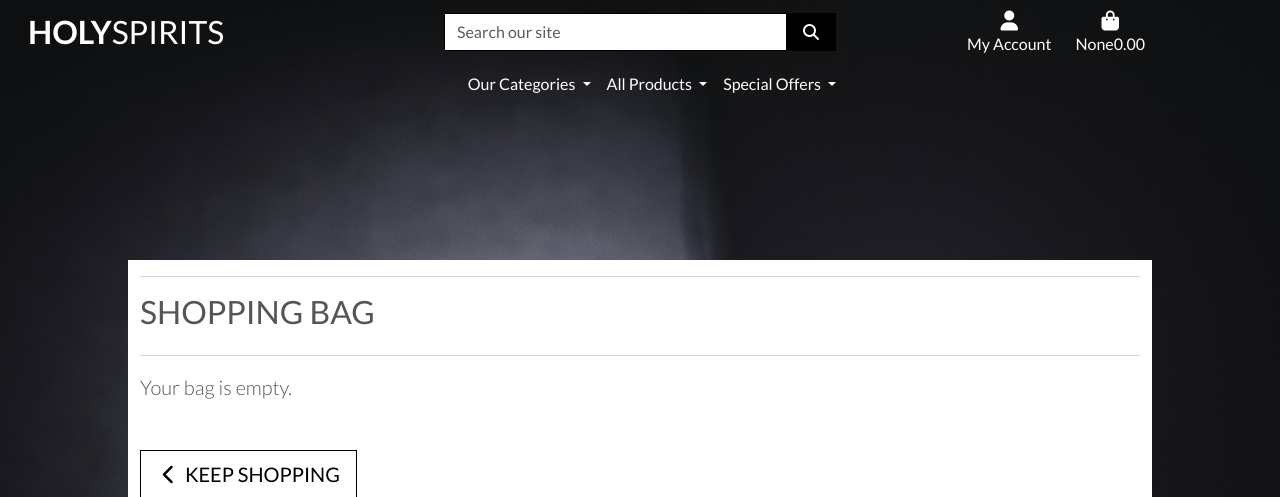
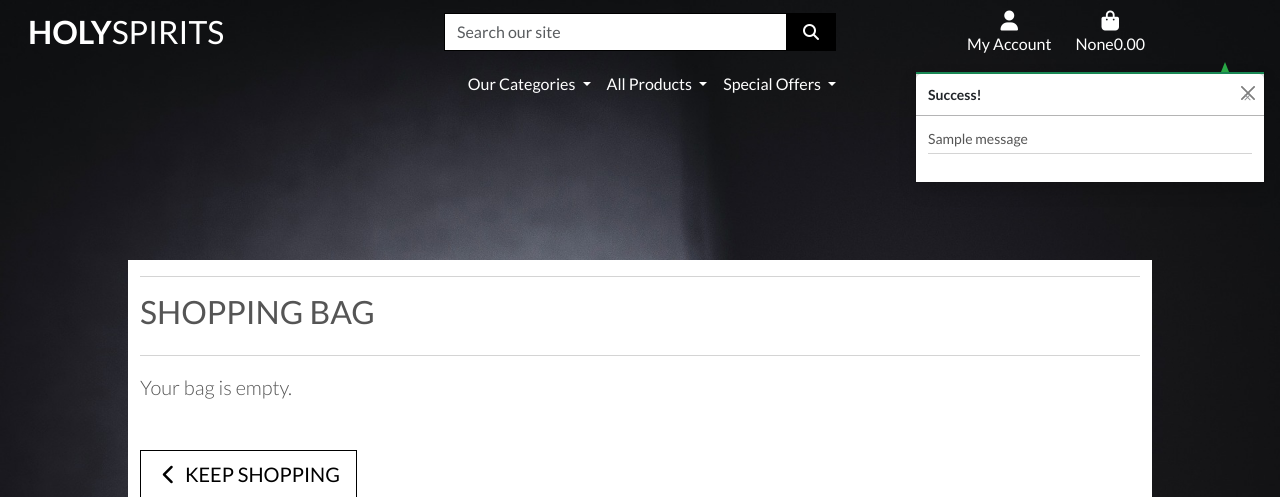
Before and after one commit to troeske/holyspirits, a Django app: page /bag/ in a window 1280 px wide. Shown: the top 497 px of the page. Run offline with Django 5.2, Linux system fonts and the light colour scheme; tables that the repository leaves empty hold one stand-in row (values such as "Sample post"); one stand-in notice (Sample message) is shown; some libraries are stand-ins or nearby versions.

Commit message:
add: show bag in success toast

```diff
--- a/bag/views.py
+++ b/bag/views.py
@@ -1,4 +1,4 @@
-from django.shortcuts import render, redirect, reverse, HttpResponse
+from django.shortcuts import render, redirect, reverse, HttpResponse, get_object_or_404
 from django.contrib import messages
 from products.models import Product
 
@@ -12,7 +12,7 @@ def view_bag(request):
 def add_to_bag(request, item_gtin):
     """ Add a quantity of the specified product to the shopping bag """
 
-    product = Product.objects.get(gtin=item_gtin)
+    product = get_object_or_404(Product, gtin=item_gtin)
 
     quantity = int(request.POST.get('quantity'))
     redirect_url = request.POST.get('redirect_url')
@@ -20,6 +20,7 @@ def add_to_bag(request, item_gtin):
 
     if item_gtin in list(bag.keys()):
         bag[item_gtin] += quantity
+        messages.success(request, f'Added {product.name} to your shopping bag')
     else:
         bag[item_gtin] = quantity
         messages.success(request, f'Added {product.name} to your shopping bag')
@@ -49,6 +50,8 @@ def remove_from_bag(request, item_gtin):
     """ Ajust a quantity of the specified product to the shopping bag """
 
     try:
+        product = get_object_or_404(Product, gtin=item_gtin)
+
         bag = request.session.get('bag', {})
 
         print(bag)
@@ -61,7 +64,6 @@ def remove_from_bag(request, item_gtin):
         return HttpResponse(status=200)
 
     except Exception as e:
-        error_message = f"the following error occurred in remove_from_bag: {e}."
-        print(error_message)
-        print(type(e))
+        error_message = f"Error removing item: {product} | {e}."
+        messages.error(request, error_message)
         return HttpResponse(status=500)
--- a/static/css/base.css
+++ b/static/css/base.css
@@ -131,6 +131,58 @@ body {
     height: 2px;
 }
 
+/* from CSS-tricks.com: https://css-tricks.com/snippets/css/css-triangle/ */
+.arrow-up {
+    width: 0;
+    height: 0;
+    border-left: 4px solid transparent;
+    border-right: 4px solid transparent;
+    border-bottom: 10px solid black;
+    position: absolute;
+    top: -10px;
+    right: 36px;
+}
+
+/* Convenience classes - colors copied from Bootstrap */
+.arrow-primary {
+    border-bottom-color: #007bff !important;
+}
+
+.arrow-secondary {
+    border-bottom-color: #6c757d !important;
+}
+
+.arrow-success {
+    border-bottom-color: #28a745 !important;
+}
+
+.arrow-danger {
+    border-bottom-color: #dc3545 !important;
+}
+
+.arrow-warning {
+    border-bottom-color: #ffc107 !important;
+}
+
+.arrow-info {
+    border-bottom-color: #17a2b8 !important;
+}
+
+.arrow-light {
+    border-bottom-color: #f8f9fa !important;
+}
+
+.arrow-dark {
+    border-bottom-color: #343a40 !important;
+}
+
+.bag-notification-wrapper {
+    height: 100px;
+    overflow-x: hidden;
+    overflow-y: auto;
+}
+
+
 /* -------------------------------- Media Queries */
 
 /* Slightly larger container on xl screens */
--- a/templates/includes/toasts/toast_success.html
+++ b/templates/includes/toasts/toast_success.html
@@ -1,5 +1,5 @@
-<div class="toast custom-toast rounded-0 border-top-0" role="status" aria-live="assertive" aria-atomic="true">
-    <div class="arrow-up popover-arrow-success"></div>
+<div class="toast custom-toast rounded-0 border-top-0" role="status" aria-live="assertive" aria-atomic="true" data-bs-autohide="false">
+    <div class="arrow-up arrow-success"></div>
     <div class="w-100 toast-capper bg-success"></div>
     <div class="toast-header bg-white text-dark">
         <strong class="me-auto">Success!</strong>
@@ -8,6 +8,46 @@
         </button>
     </div>
     <div class="toast-body bg-white">
-        {{ message }}
+        <div class="row">
+            <div class="col">
+                {{ message }}
+                <hr class="mt-1 mb-3">
+            </div>
+        </div>
+        {% if grand_total %}
+            <p class="logo-font bg-white text-black py-1">Your Bag ({{ product_count }})</p>
+            <div class="bag-notification-wrapper">
+                {% for item in bag_items %}
+                    <div class="row">
+                        <div class="col-3 my-1">
+                            <img class="w-100" src="{{ item.product.list_image.url }}">
+                        </div>
+                        <div class="col-9">
+                            <p class="my-0"><strong>{{ item.product.name }}</strong></p>
+                            <p class="my-0 small text-muted">Qty: {{ item.quantity }}</p>
+                        </div>
+                    </div>
+                {% endfor %}
+            </div>
+            <div class="row">
+                <div class="col">
+                    <strong><p class="mt-3 mb-1 text-black">
+                        Total{% if free_delivery_delta > 0 %} (Exc. delivery){% endif %}:
+                        <span class="float-right">${{ total|floatformat:2 }}</span>
+                    </p></strong>
+                    {% if free_delivery_delta > 0 %}
+                        <p class="mb-0 p-2 bg-warning shadow-sm text-black text-center">
+                            Spend <strong>${{ free_delivery_delta }}</strong> more to get free next day delivery!
+                        </p>
+                    {% endif %}
+                    <a href="{% url 'view_bag' %}" class="btn btn-black btn-block rounded-0">
+                        <span class="text-uppercase">Go To Secure Checkout</span>
+                        <span class="icon">
+                            <i class="fas fa-lock"></i>
+                        </span>
+                    </a>
+                </div>
+            </div>
+        {% endif %}
     </div>
 </div>
```
